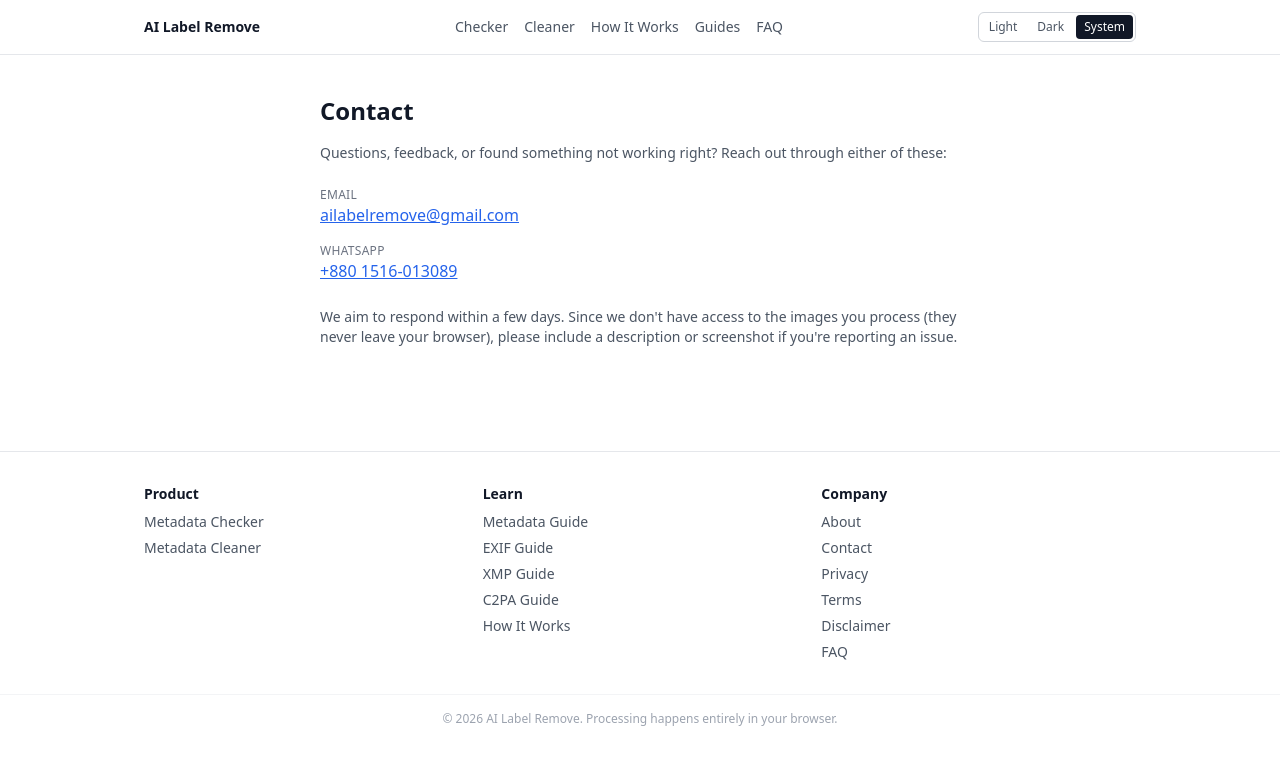
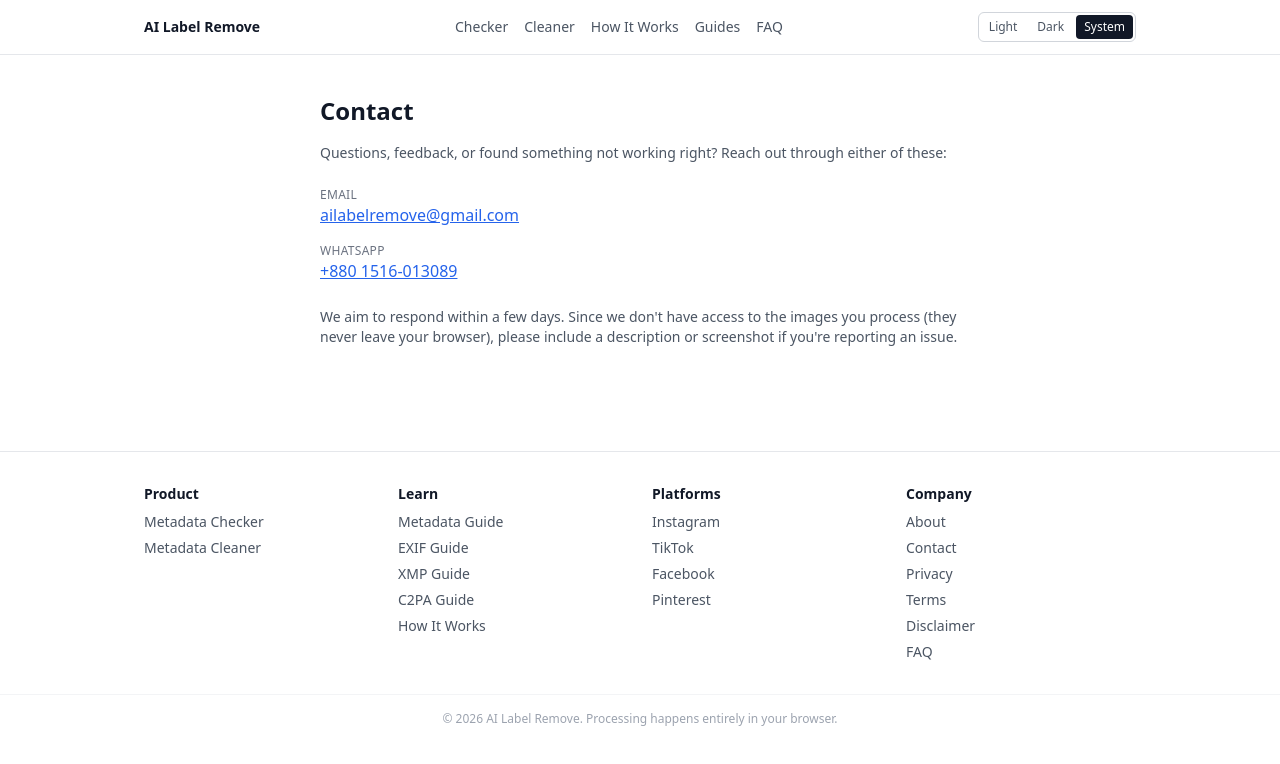
Before and after one commit to ailabelremove/ailabelremove, a Next.js app: page /contact in a window 1280 px wide. Shown: the top 764 px of the page. Built offline with nearby package versions, Linux system fonts and the light colour scheme.

Commit message:
Add new platform links to Footer component

```diff
--- a/components/layout/Footer.tsx
+++ b/components/layout/Footer.tsx
@@ -19,6 +19,15 @@
     ],
   },
   {
+    title: "Platforms",
+    links: [
+      { href: "/instagram-ai-label-guide", label: "Instagram" },
+      { href: "/tiktok-ai-label-guide", label: "TikTok" },
+      { href: "/facebook-ai-label-guide", label: "Facebook" },
+      { href: "/pinterest-ai-label-guide", label: "Pinterest" },
+    ],
+  },
+  {
     title: "Company",
     links: [
       { href: "/about", label: "About" },
@@ -34,7 +43,7 @@
 export default function Footer() {
   return (
     <footer className="mt-16 border-t border-gray-200 dark:border-gray-800">
-      <div className="mx-auto grid max-w-5xl grid-cols-2 gap-6 px-4 py-8 text-sm sm:grid-cols-3">
+      <div className="mx-auto grid max-w-5xl grid-cols-2 gap-6 px-4 py-8 text-sm sm:grid-cols-4">
         {COLUMNS.map((col) => (
           <div key={col.title}>
             <p className="font-semibold text-gray-900 dark:text-gray-100">
```
